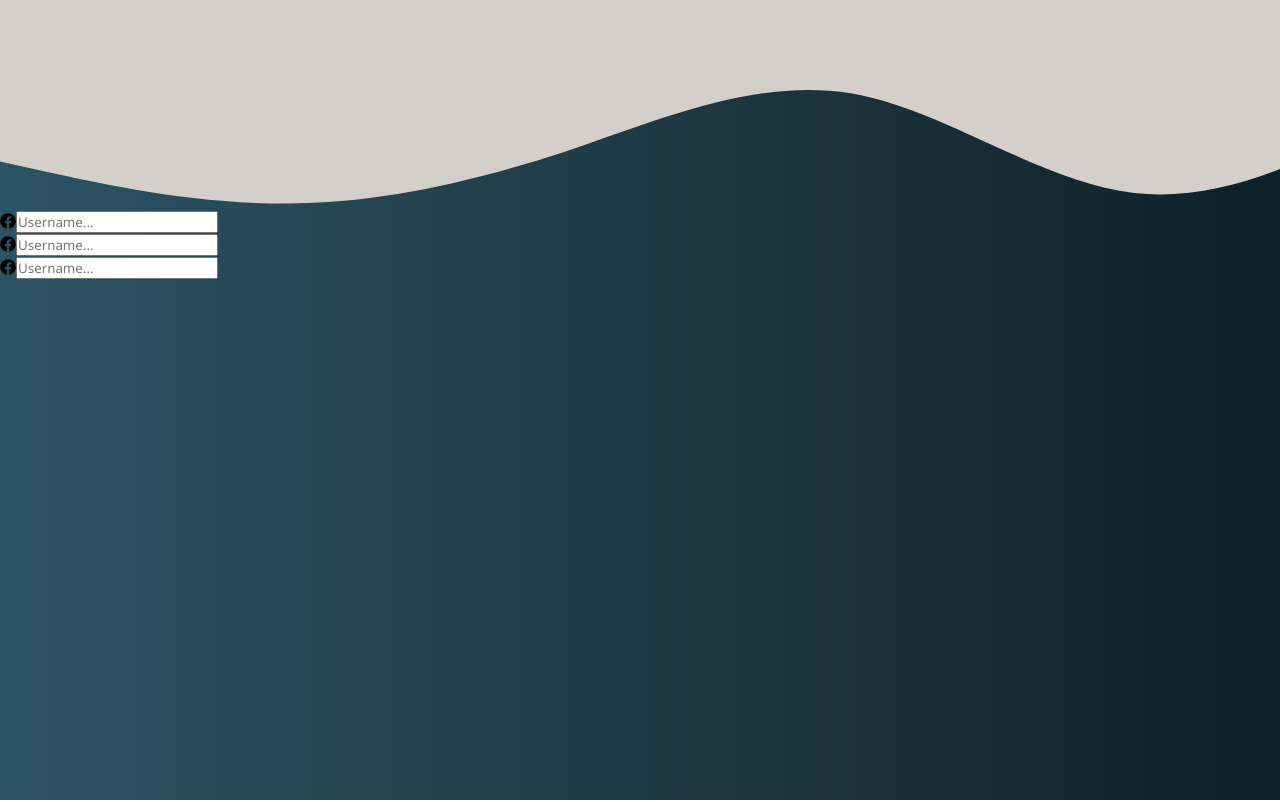
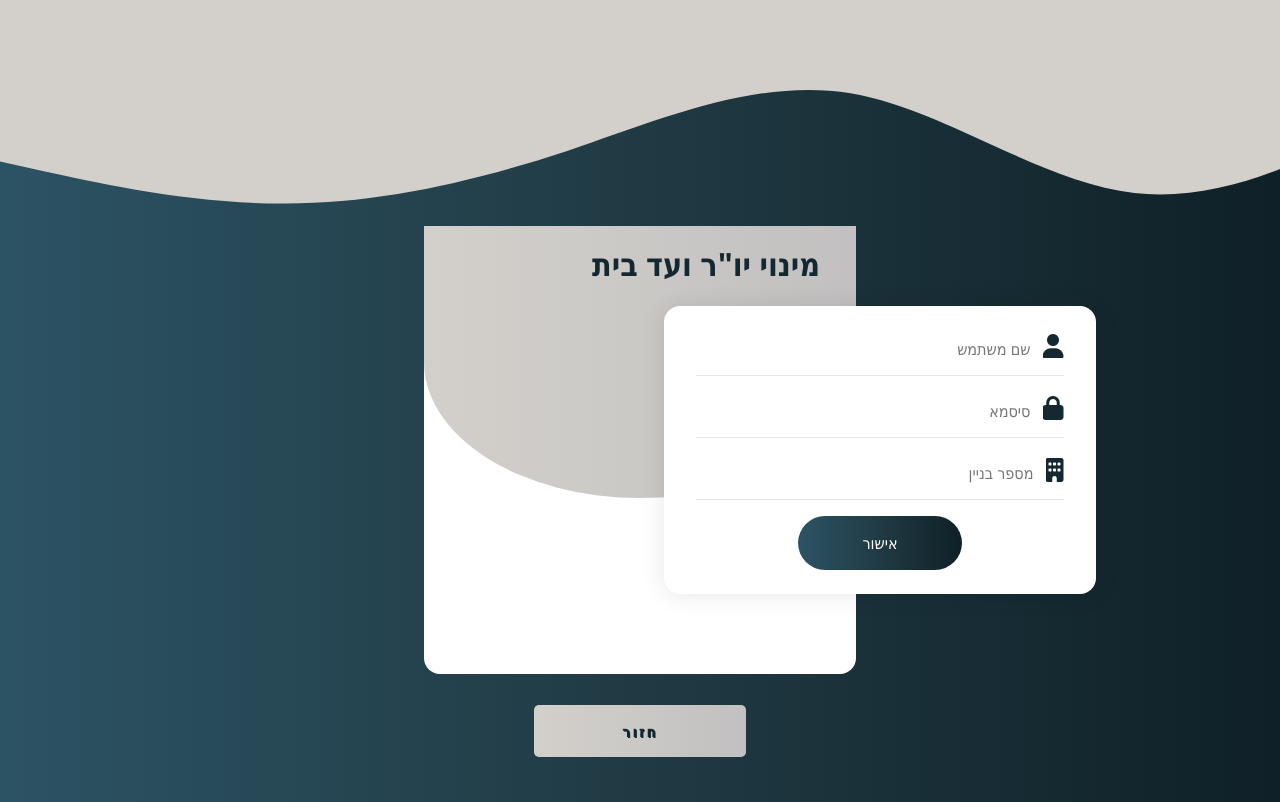
Before and after one commit to amitmo1995/LevOhev, a React (Create React App) app: page /AppointmentNewHOA in a window 1280 px wide. Built offline with nearby package versions, Linux system fonts and the light colour scheme.

Commit message:
Adding ApoitmentNewHoa design

```diff
--- a/src/App.css
+++ b/src/App.css
@@ -16,7 +16,6 @@ body {
   /* Chrome 10-25, Safari 5.1-6 */
   background: linear-gradient(to right, #2C5364, #203A43, #0F2027);
   /* W3C, IE 10+/ Edge, Firefox 16+, Chrome 26+, Opera 12+, Safari 7+ */
-
   margin: 0;
   background-repeat: no-repeat;
   background-attachment: fixed;
@@ -138,7 +137,7 @@ body {
 /* Back button Design*/
 .backButton button {
   padding: 1rem 5.5rem;
-  background-color: #D3D0CBFF;
+  background: linear-gradient(to left, #c2c0c0, #D3D0CBFF);
   font-size: 1.1rem;
   outline: none;
   cursor: pointer;
@@ -149,9 +148,10 @@ body {
   border-radius: 5px;
   font-size: 15px;
   font-weight: bold;
-  text-shadow: 1px 1px black;
+  text-shadow: 1px 1px #142831;
   letter-spacing: 2px;
   border: none;
+  color: #142831;
 }
 
 .backButton button:hover {
@@ -191,9 +191,7 @@ body {
   margin-top: 15px;
 }
 
-.option:hover {
-
-}
+.option:hover {}
 
 /* Page template Design */
 
@@ -236,3 +234,165 @@ body {
     letter-spacing: 2px;
   }
 }
+
+/* form design */
+.wrapper {
+  width: 100%;
+  height: 60vh;
+  margin: 0 auto;
+  display: flex;
+  justify-content: center;
+  align-items: center;
+}
+
+.formContainer {
+  width: 100%;
+  max-width: 27rem;
+  background-color: #fff;
+  position: relative;
+  padding: 5rem 0;
+  box-shadow: 0 1px 1.5 1.5rem rgba(0, 0, 0, .1);
+  border-radius: 1rem;
+  z-index: 1;
+}
+
+.formContainer::before {
+  content: '';
+  position: absolute;
+  top: 0;
+  left: 0;
+  width: 100%;
+  height: 17rem;
+  background: linear-gradient(to left, #c2c0c0, #D3D0CBFF);
+  border-bottom-right-radius: 50%;
+  border-bottom-left-radius: 50%;
+  z-index: -1;
+}
+
+.formHeading {
+  color: #142831;
+  font-size: 2rem;
+  position: absolute;
+  top: 1rem;
+  left: 10.5rem;
+  font-weight: bold;
+}
+
+form {
+  transform: translateX(15rem);
+  padding: 0.5rem 0;
+  background-color: #fff;
+  border-radius: 1rem;
+  box-shadow: 0 1px 1.5rem rgba(0, 0, 0, .1);
+}
+
+.input-group {
+  width: 85%;
+  margin: 0 auto;
+  position: relative;
+  display: flex;
+  align-items: baseline;
+  direction: rtl;
+}
+
+.input-group input {
+  position: relative;
+  width: 100%;
+  padding: 1rem 0.5rem;
+  margin-top: .5rem;
+  border: none;
+  outline: none;
+  font-size: 1rem;
+  color: #142831;
+}
+
+.input-group>i {
+  font-size: 1.5rem;
+  color: #142831;
+}
+
+.input-group .bar {
+  position: absolute;
+  left: 0;
+  bottom: 0;
+  background-color: rgba(0, 0, 0, .1);
+  width: 100%;
+  height: 1px;
+}
+
+.input-group .bar::before {
+  content: '';
+  position: absolute;
+  background-color: #142831;
+  width: 0;
+  height: 2px;
+  transition: width 650ms;
+}
+
+.input-group input:focus+.bar::before {
+  width: 100%;
+}
+
+.input-group button {
+  margin: 1rem auto;
+  padding: 1rem 4rem;
+  background: #142831;
+  /* fallback for old browsers */
+  background: -webkit-linear-gradient(to right, #2C5364, #203A43, #0F2027);
+  /* Chrome 10-25, Safari 5.1-6 */
+  background: linear-gradient(to right, #2C5364, #203A43, #0F2027);
+  /* W3C, IE 10+/ Edge, Firefox 16+, Chrome 26+, Opera 12+, Safari 7+ */
+  border: none;
+  color: #fff;
+  font-size: 1rem;
+  cursor: pointer;
+  border-radius: 3rem;
+}
+
+.input-group button:focus,
+.input-group button:hover {
+
+
+  background: #142831;
+  /* fallback for old browsers */
+  background: -webkit-linear-gradient(to left, #2C5364, #203A43, #0F2027);
+  /* Chrome 10-25, Safari 5.1-6 */
+  background: linear-gradient(to left, #2C5364, #203A43, #0F2027);
+  /* W3C, IE 10+/ Edge, Firefox 16+, Chrome 26+, Opera 12+, Safari 7+ */
+}
+
+/* for resposive design */
+@media screen and (max-width: 850px) {
+  .wrapper {
+    height: 70vh;
+  }
+
+  .formContainer {
+    margin: 10px;
+    padding: 5rem 0 2rem 0;
+  }
+
+  .formContainer::before {
+    height: 5rem;
+  }
+
+  .formHeading {
+    font-size: 150%;
+    margin-left: auto;
+    margin-right: auto;
+    left: 0;
+    right: 0;
+    text-align: center;
+  }
+
+  form {
+    border-radius: initial;
+    transform: initial;
+    box-shadow: none;
+  }
+
+  .input-group button {
+    margin: 2rem auto 0 auto;
+    padding: 1rem 4rem;
+  }
+}
--- a/src/layout/AppointmentNewHOA.jsx
+++ b/src/layout/AppointmentNewHOA.jsx
@@ -1,32 +1,49 @@
 import React from 'react';
+import BackButton from '../features/BackButton';
 
 function AppointmentNewHOA() {
 	return (
+		<>
 			<div className='wrapper'>
 				<div className='formContainer'>
-				<span className='formHeading'></span>
+					<span className='formHeading'>מינוי יו"ר ועד בית</span>
 					<form action=''>
 						{/* Input 1 */}
 						<div className='input-group'>
-						<i class='fa-brands fa-facebook'></i>
-						<input type='text' placeholder='Username...' required />
+							<i class='fa-solid fa-user'></i>
+							<input type='text' placeholder=' שם משתמש' required />
 							<span className='bar'></span>
 						</div>
 						{/* Input 2 */}
 						<div className='input-group'>
-						<i class='fa-brands fa-facebook'></i>
-						<input type='text' placeholder='Username...' required />
+							<i class='fa-solid fa-lock'></i>
+							<input type='password' placeholder=' סיסמא' required />
 							<span className='bar'></span>
 						</div>
 						{/* Input 3 */}
 						<div className='input-group'>
-						<i class='fa-brands fa-facebook'></i>
-						<input type='text' placeholder='Username...' required />
+							<i class='fa-solid fa-building'></i>
+							<input
+								type='number'
+								placeholder=' מספר בניין'
+								required
+								max={18}
+								min={1}
+							/>
 							<span className='bar'></span>
+						</div>
+						{/* Input 1 */}
+						<div className='input-group'>
+							<button>
+								אישור
+								{/* <i class="fa-solid fa-paper-plane-top"></i>	 */}
+							</button>
 						</div>
 					</form>
 				</div>
 			</div>
+			<BackButton />
+		</>
 	);
 }
 
```
Lines whose indentation alone changed are shown as unchanged.
